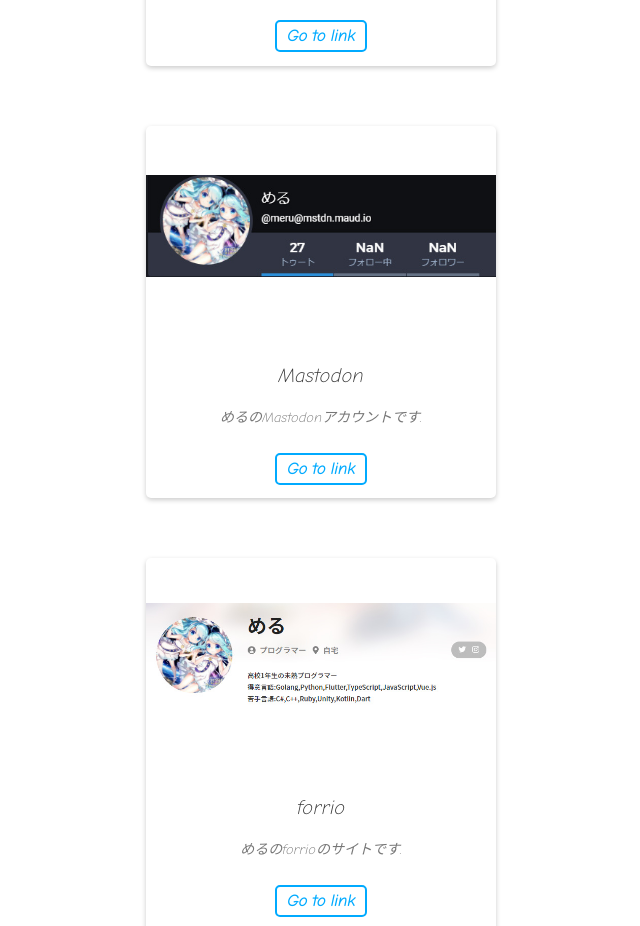
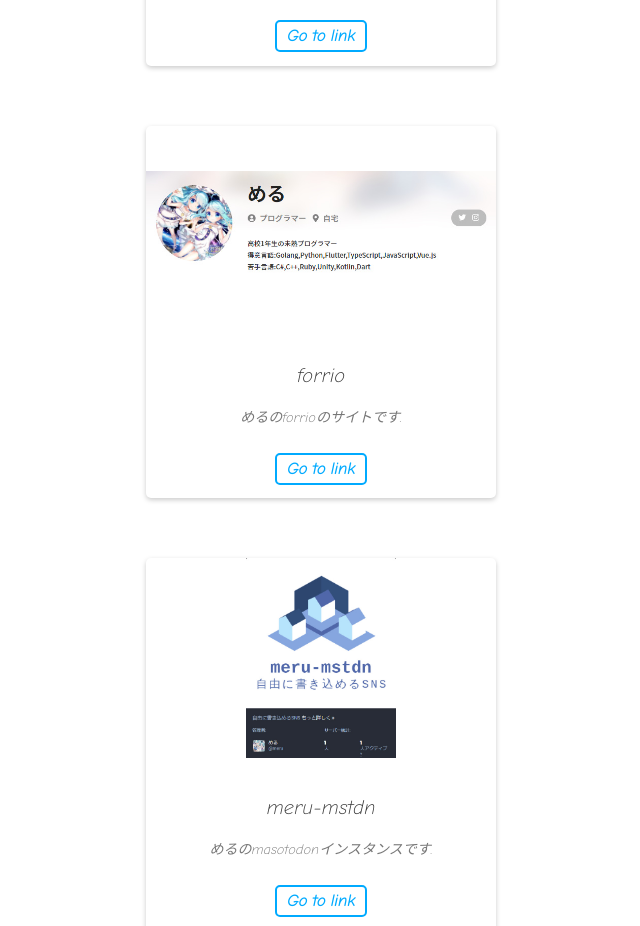
Before and after one commit to meru-golang/meru-mysite, a Vue app: page / in a window 1280 px wide. Shown: the part 3700-4626 px from the top of the page, without its empty margins (319-959 px from the left). Built offline with nearby package versions, Linux system fonts and the light colour scheme; the HTML template or start-up script is replaced by a standard one; what vue-smoothscroll, vue-typer would draw is missing.

Commit message:
Update Links.vue

```diff
--- a/src/components/Links.vue
+++ b/src/components/Links.vue
@@ -20,16 +20,6 @@
               <p class="card-text">めるのInstagramアカウントです.</p>
               <br>
               <a href="https://instagram.com/meru_golang/" class="card-link">Go to link</a>
-            </div>
-          </li>
-
-          <li class="card">
-            <img class="card-img" src="../assets/links/mstdn.jpg" alt="">
-            <div class="card-content">
-              <h1 class="card-title jp">Mastodon</h1>
-              <p class="card-text">めるのMastodonアカウントです.</p>
-              <br>
-              <a href="https://mstdn.maud.io/@meru" class="card-link">Go to link</a>
             </div>
           </li>
 
```
